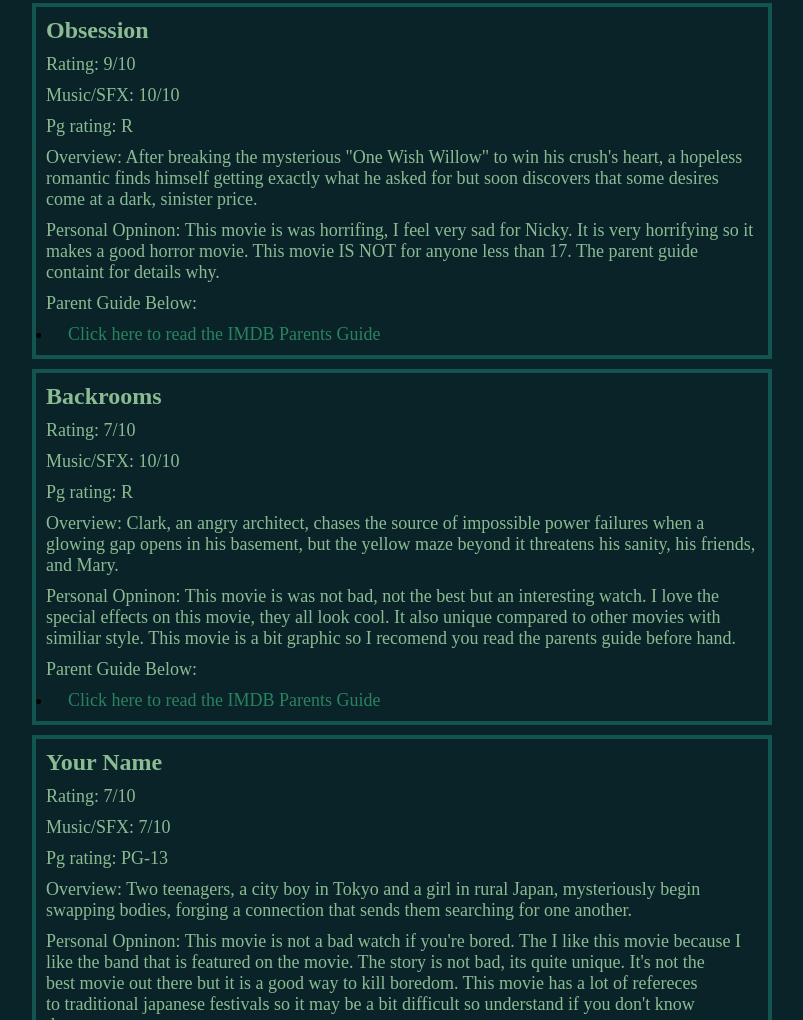
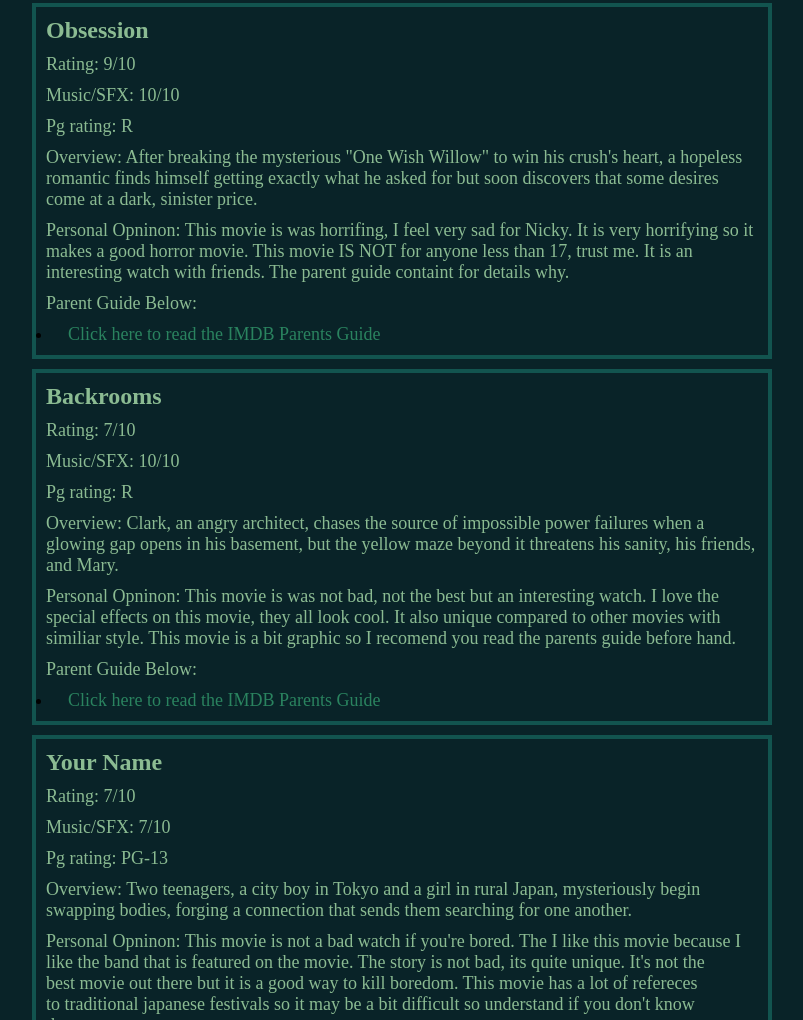
Before and after one commit to Netsu-Codes/Movie-Rating-Website, a plain HTML site: page movies.html in a window 1280 px wide. Shown: the part 4807-5827 px from the top of the page, without its empty margins (368-1171 px from the left). Drawn offline with Linux system fonts and the light colour scheme.

Commit message:
Update movies.html

```diff
--- a/movies.html
+++ b/movies.html
@@ -325,7 +325,7 @@
 
             <p>Personal Opninon:
             This movie is was horrifing, I feel very sad for Nicky. It is very horrifying so it makes a good horror movie.
-            This movie IS NOT for anyone less than 17. The parent guide containt for details why.
+            This movie IS NOT for anyone less than 17, trust me. It is an interesting watch with friends. The parent guide containt for details why.
          </p>
 
             <p>Parent Guide Below:
```
